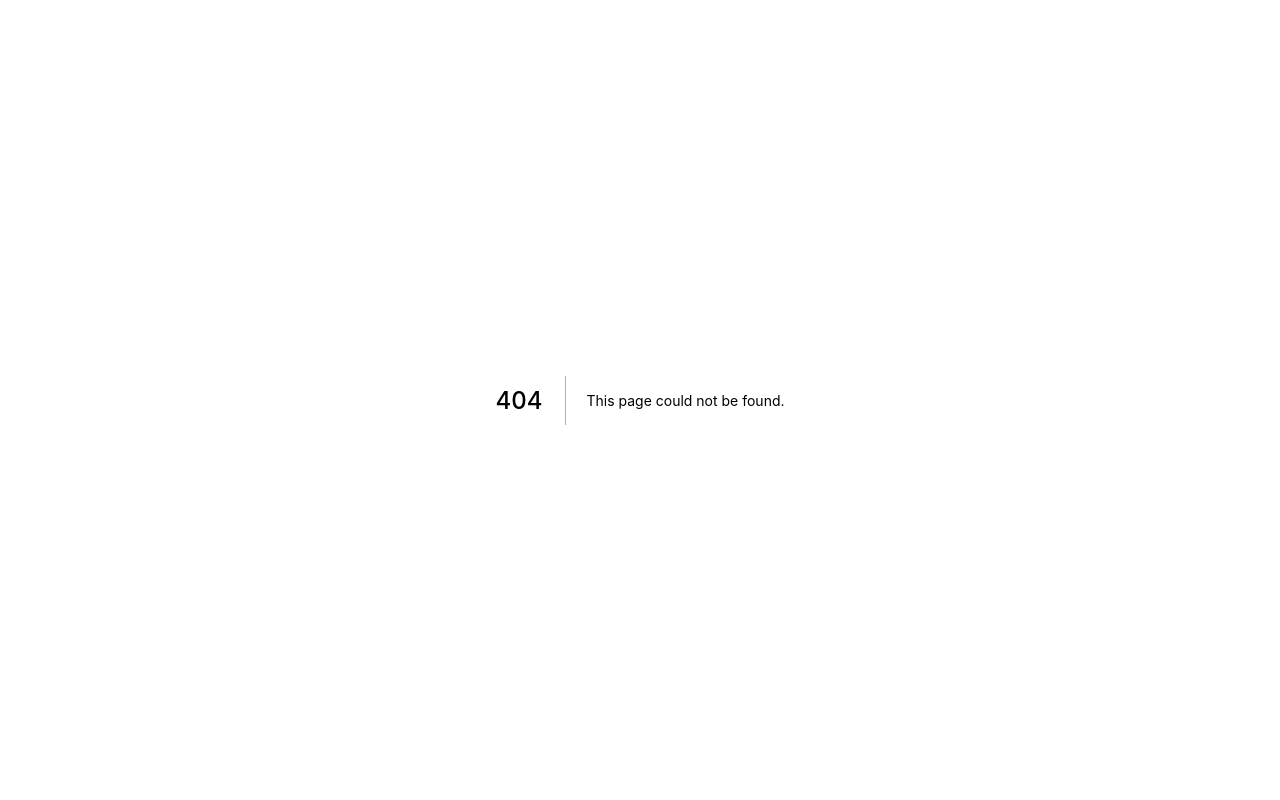
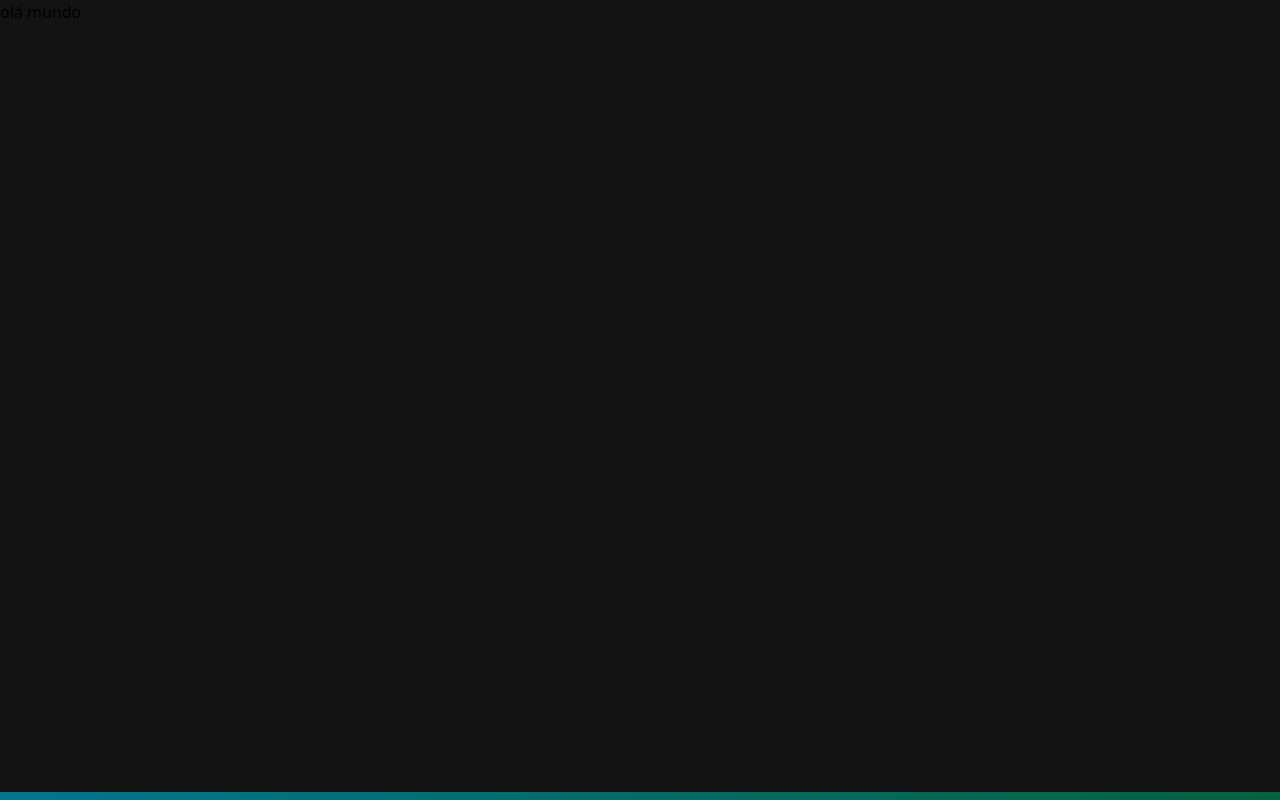
Before and after one commit to alexsolda/tripp, a Next.js app: page /about in a window 1280 px wide. Before the commit this address had no page. Built offline with nearby package versions, Linux system fonts and the light colour scheme.

Commit message:
add: link wrapper test, component and infos page structure

```diff
--- a/package.json
+++ b/package.json
@@ -20,6 +20,7 @@
     "next-pwa": "^5.3.1",
     "react": "17.0.2",
     "react-dom": "17.0.2",
+    "react-icons": "^5.1.0",
     "react-leaflet": "^4.2.1",
     "styled-components": "5.3.3"
   },
--- a/src/components/Header/index.tsx
+++ b/src/components/Header/index.tsx
@@ -1,15 +1,21 @@
 import { ReactElement } from 'react'
 import Logo from '../Logo'
+import LinkWrapper from 'components/LinkWrapper'
+import { RiInformation2Fill } from 'react-icons/ri'
+import StyledBar from 'components/StyledBar'
 
 const Header = (): ReactElement => {
   return (
     <section>
       <header className="h-16 w-full bg-black-800">
-        <div className="w-userView m-auto h-full flex items-center">
+        <div className="max-w-userView m-auto h-full flex items-center justify-between">
           <Logo />
+          <LinkWrapper href="/about">
+            <RiInformation2Fill size={30} aria-label="About" />
+          </LinkWrapper>
         </div>
       </header>
-      <div className="w-full h-2 bg-gradient-to-r from-primary to-secondary" />
+      <StyledBar />
     </section>
   )
 }
--- /dev/null
+++ b/src/components/LinkWrapper/index.tsx
@@ -0,0 +1,17 @@
+import Link from 'next/link'
+import { ReactElement } from 'react'
+
+type IconContainerProps = {
+  href: string
+  children: ReactElement
+}
+
+const LinkWrapper = ({ href, children }: IconContainerProps): ReactElement => {
+  return (
+    <div className="text-white cursor-pointer hover:text-secondary">
+      <Link href={href}>{children}</Link>
+    </div>
+  )
+}
+
+export default LinkWrapper
--- /dev/null
+++ b/src/components/LinkWrapper/test.tsx
@@ -0,0 +1,16 @@
+import LinkWrapper from '.'
+import { render, screen } from '@testing-library/react'
+
+describe('<LinkWrapper />', () => {
+  it('should render link and children', () => {
+    render(
+      <LinkWrapper href="/sobre">
+        <p>anything</p>
+      </LinkWrapper>
+    )
+
+    const children = screen.getByText(/anything/i)
+
+    expect(children).toBeInTheDocument()
+  })
+})
--- /dev/null
+++ b/src/components/StyledBar/index.tsx
@@ -0,0 +1,9 @@
+import { ReactElement } from 'react'
+
+const StyledBar = (): ReactElement => {
+  return (
+    <div className="w-full h-2 bg-gradient-to-r from-primary to-secondary" />
+  )
+}
+
+export default StyledBar
--- /dev/null
+++ b/src/pages/about.tsx
@@ -0,0 +1,15 @@
+import StyledBar from 'components/StyledBar'
+import { ReactElement } from 'react'
+
+const About = (): ReactElement => {
+  return (
+    <main className="w-full h-full">
+      <section className="bg-black-800 h-[calc(100vh-0.5rem)]">
+        olá mundo
+      </section>
+      <StyledBar />
+    </main>
+  )
+}
+
+export default About
--- a/src/styles/globals.css
+++ b/src/styles/globals.css
@@ -3,7 +3,7 @@
 @tailwind utilities;
 
 * {
-  @apply transition-colors duration-200;
+  @apply transition-colors duration-75;
 }
 
 html, body {
--- a/tailwind.config.js
+++ b/tailwind.config.js
@@ -10,7 +10,11 @@ module.exports = {
         black: {
           600: '#333333',
           800: '#131313'
-        }
+        },
+        white: '#ABABAB'
+      },
+      maxWidth: {
+        userView: '81.25rem'
       },
       width: {
         userView: '81.25rem'
```
Also changed, not shown: 1 other file (tests, documents, lock files or other folders).
